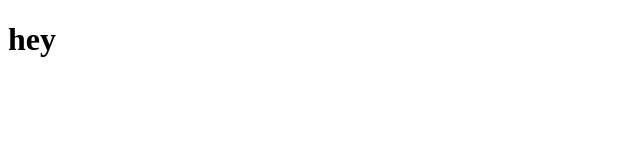
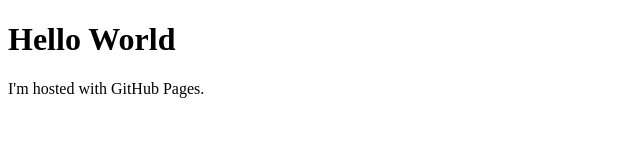
Before and after one commit to sennight/sennight.github.io, a plain HTML site: page index.html in a window 1280 px wide. Shown: the whole page, without its empty margins (0-640 px from the left). Drawn offline with Linux system fonts and the light colour scheme.

Commit message:
Update index.html

```diff
--- a/index.html
+++ b/index.html
@@ -1,15 +1,7 @@
-<!--
-  Use Emmet shortcuts to even faster experience.
-  For an example: type div#root and press Tab.
--->
 <!DOCTYPE html>
 <html>
-  <head>
-    <!-- Styles will be included here automatically -->
-  </head>
-  <body>
-    <h1 id="header">hey</h1>
-
-    <!-- Scripts will be included here automatically with type="module" -->
-  </body>
+<body>
+<h1>Hello World</h1>
+<p>I'm hosted with GitHub Pages.</p>
+</body>
 </html>
```
